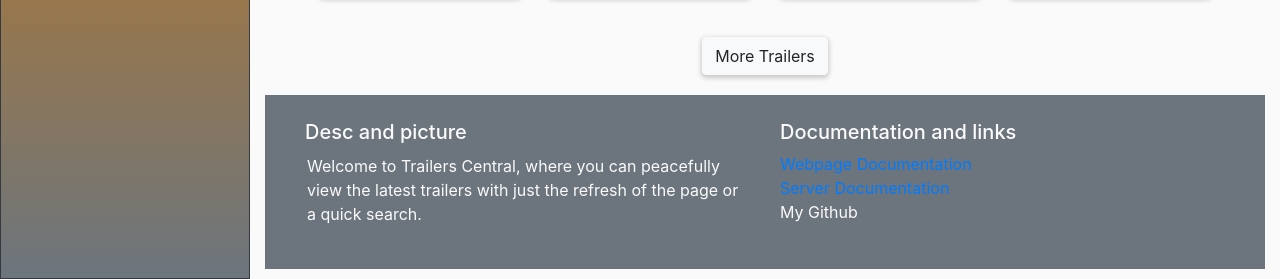
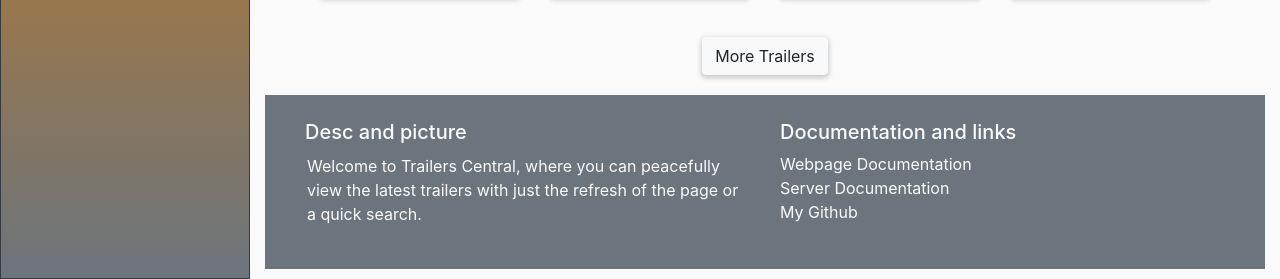
Before and after one commit to Julian-Wyatt/ServerSummative, a website: page client/index.html in a window 1280 px wide. Shown: the part 1243-1522 px from the top of the page. Drawn offline with nearby package versions, Linux system fonts and the light colour scheme; no server answers.

Commit message:
fixed styling on footer links

```diff
--- a/client/index.html
+++ b/client/index.html
@@ -581,8 +581,8 @@
 							<div class="col-md-6 col-sm-12">
 								<h5> Documentation and links </h5>
 								<ul class="list-unstyled components">
-									<li style="color:black"><a href="">Webpage Documentation</a></li>
-									<li style="color:black" ><a href="Documentation/apiDOC.html">Server Documentation</a></li>
+									<li><a href="" style="color:#fafafa">Webpage Documentation</a></li>
+									<li><a href="Documentation/apiDOC.html" style="color:#fafafa">Server Documentation</a></li>
 									<li>My Github</li>
 									<!-- Added after marking -->
 								</ul>
```
Also changed, not shown: client/Documentation/apiDOC.html (+1 -1 lines), client/Documentation/app.js.html (+1 -1 lines).
